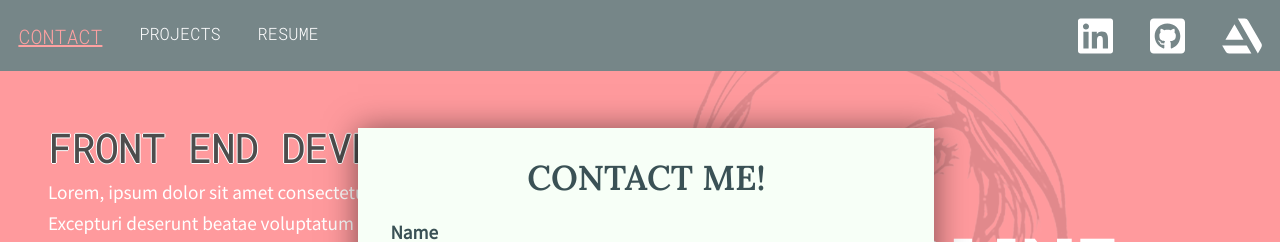
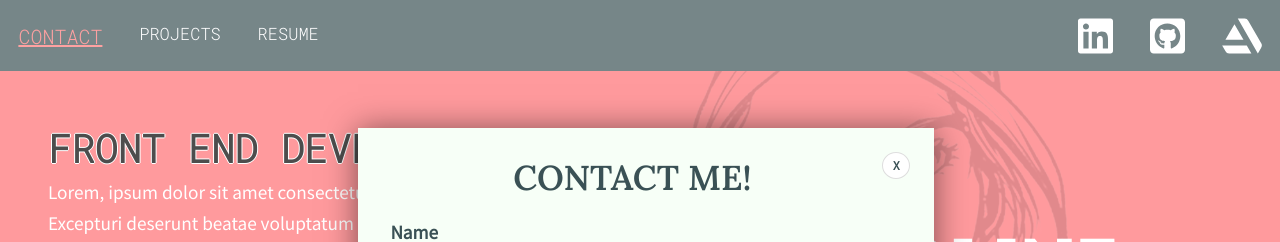
Before and after one commit to carol-en/New-Caroline-Nolasco-Code, a Vue app: page / in a window 1280 px wide. Both pictures are taken after a click on the button "CONTACT". Shown: the top 242 px of the page. Built offline with nearby package versions, Linux system fonts and the light colour scheme.

Commit message:
email form component complete

```diff
--- a/src/components/Header/ContactForm.vue
+++ b/src/components/Header/ContactForm.vue
@@ -1,28 +1,31 @@
 <template>
 <section>
   <aside class="contact" v-bind:class="{ active: modal }">
-      <h2 v-if="emailSent">Thank You For Your Email!</h2>
+
+    <span class="close-form" v-on:click="$emit('open-contact-form')">X</span>
+
+    <h2 v-if="emailSent">Thank You For Your Email!</h2>
 
     <form class="form" @submit.prevent="sendEmail" v-else>
         <h2>Contact Me!</h2>
         <div class="form-control">
             <span class="form-label"><label for="name">Name</label></span>
-            <input type="text" id="name" name="name" required placeholder="John Smith" />
+            <input v-model="name" type="text" id="name" name="name" required placeholder="John Smith" />
         </div>
 
         <div class="form-control">
             <span class="form-label"><label for="email">Email</label></span>
-            <input type="email" id="email" name="email" required placeholder="you@me.com"/>
+            <input v-model="email" type="email" id="email" name="email" required placeholder="you@me.com"/>
         </div>
 
         <div class="form-control">
             <span class="form-label"><label for="message">Message</label></span>
-            <textarea name="message" id="message" required placeholder="Hello there!"></textarea>
+            <textarea v-model="message" name="message" id="message" required placeholder="Hello there!"></textarea>
         </div>
 
         <div class="form-control">
             <button type="submit" class="form-btn">Send!</button>
-            <button class="form-btn">Reset</button>
+            <button class="form-btn" v-on:click="resetForm">Reset</button>
         </div>
     </form>
   </aside>
@@ -35,6 +38,13 @@ import emailjs from 'emailjs-com';
 
 export default {
     name: 'ContactForm',
+    data() {
+        return {
+            name: '',
+            email: '',
+            message: ''
+        }
+    },
     props: {
         modal: Boolean,
         emailSent: Boolean
@@ -51,6 +61,12 @@ export default {
                 }, (error) => {
                     console.log('FAILED...', error);
                 });
+        },
+        resetForm: function(e) {
+            e.preventDefault();
+            this.name = '';
+            this.email = '';
+            this.message = '';
         }
     }
 }
@@ -88,6 +104,25 @@ export default {
         text-transform: uppercase;
         font-family: $header-font;
         color: $green-bg;
+    }
+
+    .close-form {
+        color: $green-bg;
+        background: $white-color;
+        cursor: pointer;
+        font-weight: bold;
+        padding: .35em .85em;
+        font-size: .5em;
+        float: right;
+        border-radius: 100%;
+        border: .10em solid $light-gray;
+
+    }
+
+    .close-form:hover {
+        background: $pink-bg;
+        color: $white-color;
+        border: .10em solid $pink-bg;
     }
 
     .form {
--- a/src/components/Header/index.vue
+++ b/src/components/Header/index.vue
@@ -35,7 +35,6 @@
         methods: {
             openContactForm: function() { // Toggles pop up contact form open and close
                 this.modal = !this.modal;
-                console.log('modal updated: ' + this.modal);
 
                 // If contact form is open/active & email component is active, turn off
                 if(this.emailSent && this.modal) this.emailSent = false;
@@ -43,7 +42,6 @@
             contactEmailSent: function() { // If email is successfully sent, form gets switched from contact from to a 'thank you message'
                 // If pop up contact component is active & emailSent is set to false, set emailSent to 'true' for successful 'thank you' message
                 if(this.modal && !this.emailSent) this.emailSent = true;
-                console.log( 'contactEmailSent ' +  'form has been clicked! ' + this.emailSent);
             }
         }
     }
```
